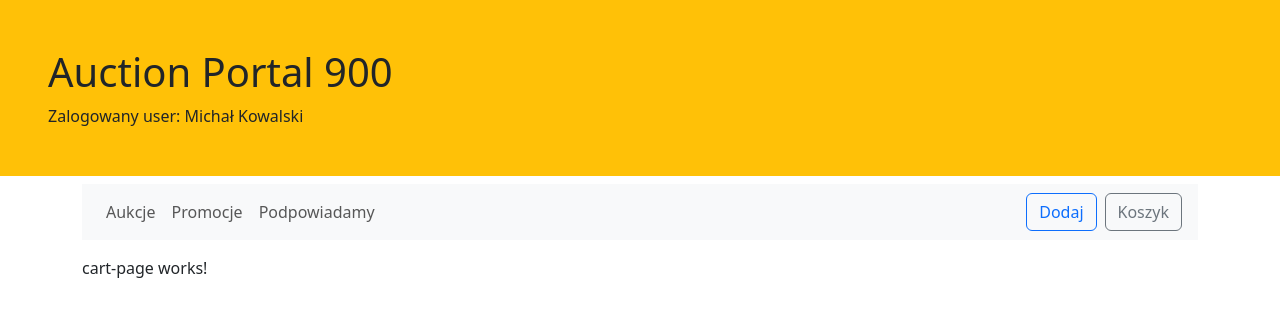
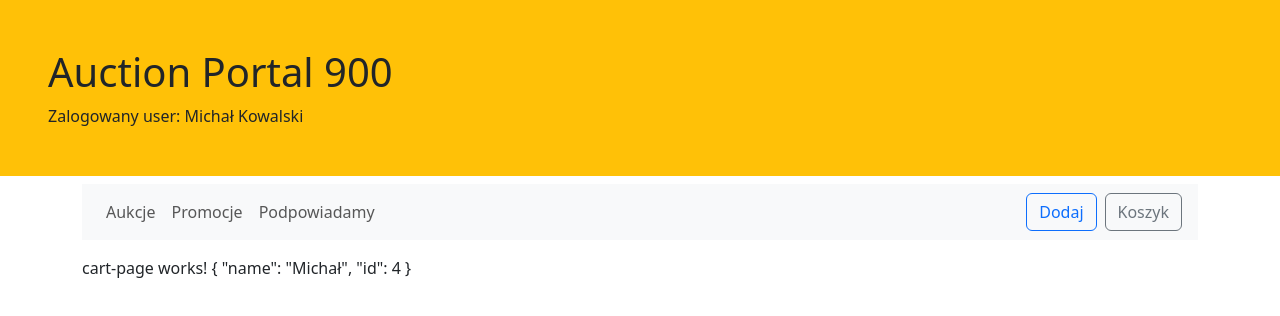
Before and after one commit to michaljabi/20251013-angular, an Angular app in the folder auction-portal/: page /cart in a window 1280 px wide. Shown: the top 316 px of the page. Built offline with nearby package versions, Linux system fonts and the light colour scheme.

Commit message:
task(28): Lifecycle and Subscription control. async pipe to unwrap observables directly on the view.

```diff
--- a/auction-portal/src/app/auctions/auctions-page.component.ts
+++ b/auction-portal/src/app/auctions/auctions-page.component.ts
@@ -1,9 +1,10 @@
-import {Component, inject, OnInit} from '@angular/core';
+import {Component, inject, OnDestroy, OnInit} from '@angular/core';
 import {AuctionsResourceService} from './auctions-resource.service';
 import {AuctionCardComponent} from './auction-card/auction-card.component';
 import {AuctionItem} from './auction-item';
 import {SharedModule} from '../shared/shared.module';
 import {AuctionSearchPipe} from './auction-search.pipe';
+import {Subscription} from 'rxjs';
 
 @Component({
   imports: [AuctionCardComponent, SharedModule, AuctionSearchPipe],
@@ -30,7 +31,8 @@ import {AuctionSearchPipe} from './auction-search.pipe';
   styles: ``,
   // providers: [AuctionsResourceService]
 })
-export class AuctionsPageComponent implements OnInit {
+export class AuctionsPageComponent implements OnInit, OnDestroy {
+
 
     auctionsResourceService = inject(AuctionsResourceService);
 
@@ -39,12 +41,16 @@ export class AuctionsPageComponent implements OnInit {
     isAuctionsLoading = false;
     errorMessage = '';
 
+    myAuctionSub: Subscription | null = null;
+
     // Jesteś w stanie sterować momentem wywołania tej metody podczas testowania komponentu.
     ngOnInit(): void {
+      console.log('INIT')
       this.isAuctionsLoading = true
-      this.auctionsResourceService.getAll().subscribe({
+      this.myAuctionSub = this.auctionsResourceService.getAll().subscribe({
         next: (auctions: AuctionItem[]) => {
           this.auctions = auctions;
+          console.log('Dostałem aukcje', auctions)
           this.isAuctionsLoading = false
         },
         error: (err: Error) => {
@@ -57,4 +63,9 @@ export class AuctionsPageComponent implements OnInit {
         }*/
       });
     }
+
+  ngOnDestroy(): void {
+    console.log('DESTROYED')
+    this.myAuctionSub?.unsubscribe()
+  }
 }
--- a/auction-portal/src/app/auctions/cart-page/cart-page.component.ts
+++ b/auction-portal/src/app/auctions/cart-page/cart-page.component.ts
@@ -1,15 +1,22 @@
 import { Component } from '@angular/core';
+import {interval} from 'rxjs';
+import {AsyncPipe, JsonPipe} from '@angular/common';
+import {map} from 'rxjs/operators';
 
 @Component({
   selector: 'app-cart-page',
-  imports: [],
+  imports: [
+    AsyncPipe,
+    JsonPipe
+  ],
   template: `
     <p>
-      cart-page works!
+      cart-page works! {{ number$ | async | json}}
+      <!-- wykorzystanie async pipe sprawia że nie musisz kontrolować unsubscribe - Angular zrobi to za Ciebie. -->
     </p>
   `,
   styles: ``
 })
 export class CartPageComponent {
-
+    number$ = interval(1000).pipe(map(n => ({ name: 'Michał', id:n })));
 }
```
